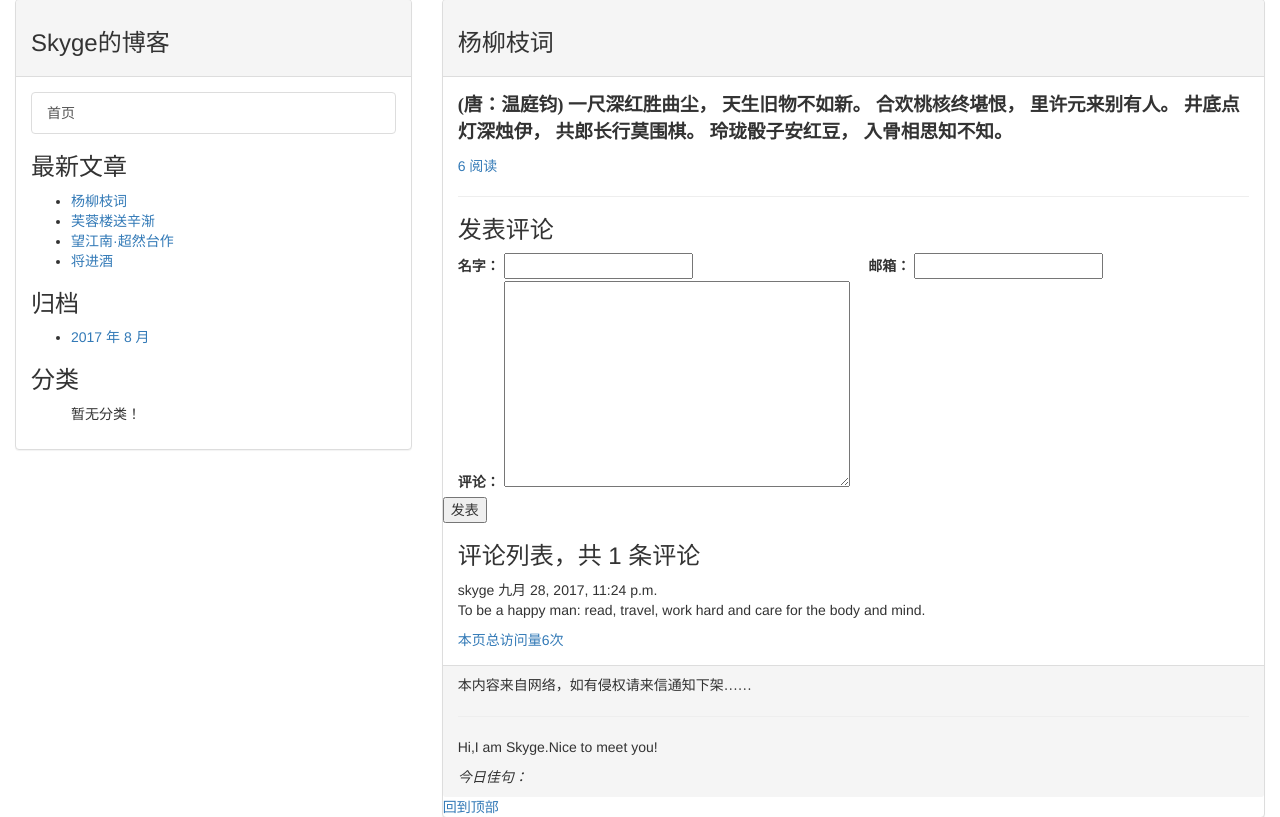
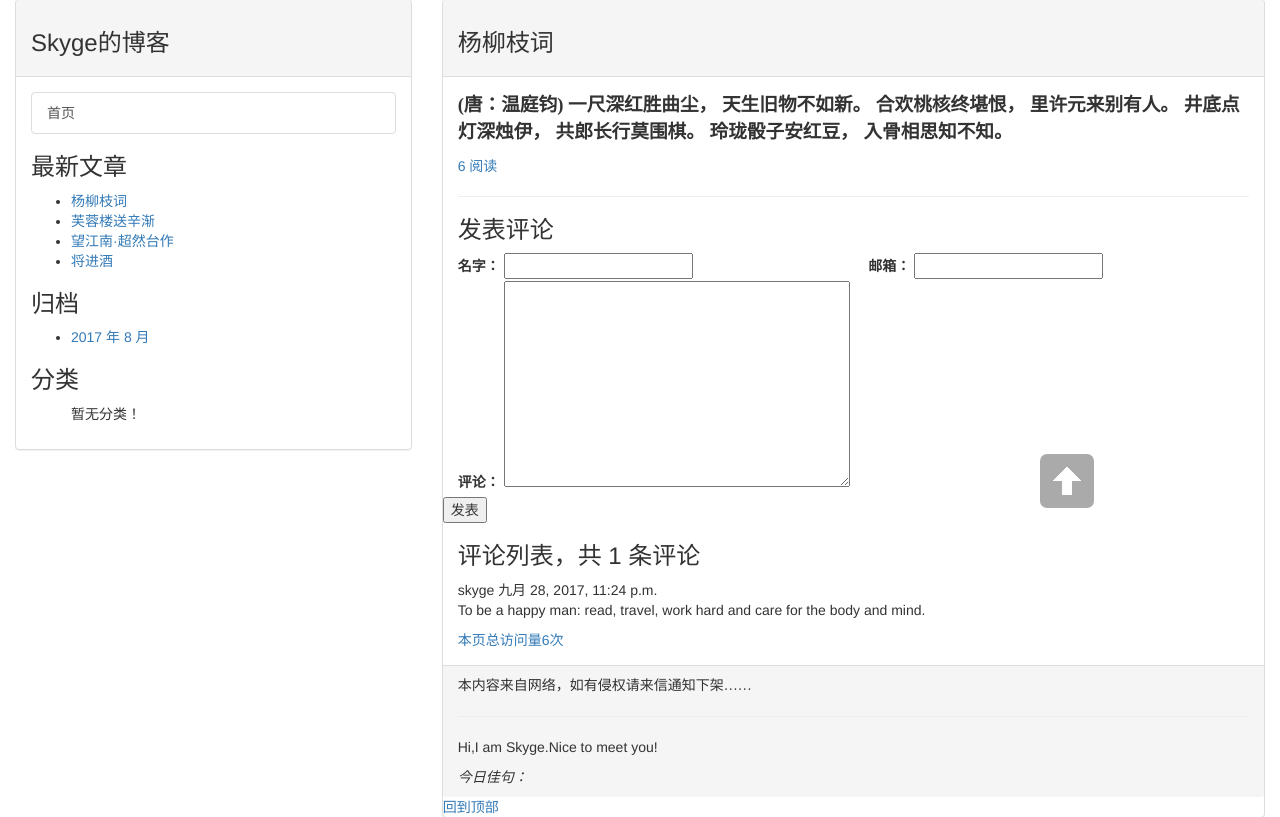
Before and after one commit to Skyge/Blogsite, a Django app: template myblog/templates/post.html in a window 1280 px wide. Shown: the part 262-1079 px from the top of the page. Run offline with Django 3.2, Linux system fonts and the light colour scheme; the template is opened without the code that fills it: values that come from a table or form of the project are taken from there, others are empty; data comes from the database, SQL or seed files in the repository; parts of the project's set-up code (start-up, migrations or seed data) failed here and were passed over; some libraries are stand-ins or nearby versions.

Commit message:
back to top

```diff
--- /dev/null
+++ b/myblog/static/css/backtop.css
@@ -0,0 +1,23 @@
+/*  Back Top Button  */
+#back-top {
+  position: fixed;
+  bottom: 30px;
+  margin-left: 1040px;
+}
+#back-top a {
+  width: 54px;
+  height: 54px;
+  display: block;
+  background: #ddd url(/static/images/Back-Top_Arrow.png) no-repeat center center;
+  background-color: #aaa;
+  -webkit-border-radius: 7px;
+  -moz-border-radius: 7px;
+  border-radius: 7px;
+  -webkit-transition: 1s;
+  -moz-transition: 1s;
+  transition: 1s;
+}
+#back-top a:hover {
+  background-color: #777;
+}
+/*  Back Top Button  End */
--- /dev/null
+++ b/myblog/static/js/backtop.js
@@ -0,0 +1,25 @@
+$(document).ready(function() {
+
+    // hide #back-top first
+    $("#back-top").hide();
+
+    // fade in #back-top
+    $(function() {
+        $(window).scroll(function() {
+            if ($(this).scrollTop() > 100) {
+                $('#back-top').fadeIn();
+            } else {
+                $('#back-top').fadeOut();
+            }
+        });
+
+        // scroll body to 0px on click
+        $('#back-top a').click(function() {
+            $('body,html').animate({
+                scrollTop: 0
+            }, 800);
+            return false;
+        });
+    });
+
+});
--- a/myblog/templates/base.html
+++ b/myblog/templates/base.html
@@ -92,8 +92,10 @@
             </div>
         </div>
     </div>
-
-
-
+    <link rel="stylesheet" href="/static/css/backtop.css">  <!-- Back Top -->
+    <script type="text/javascript" src="/static/js/backtop.js"></script>  <!-- Back Top -->
+    <div id="back-top">
+      <a href="#top" title="回到顶部"></a>
+    </div>
 </body>
 </html>
```
Also changed, not shown: myblog/static/images/Back-Top_Arrow.png (added).
